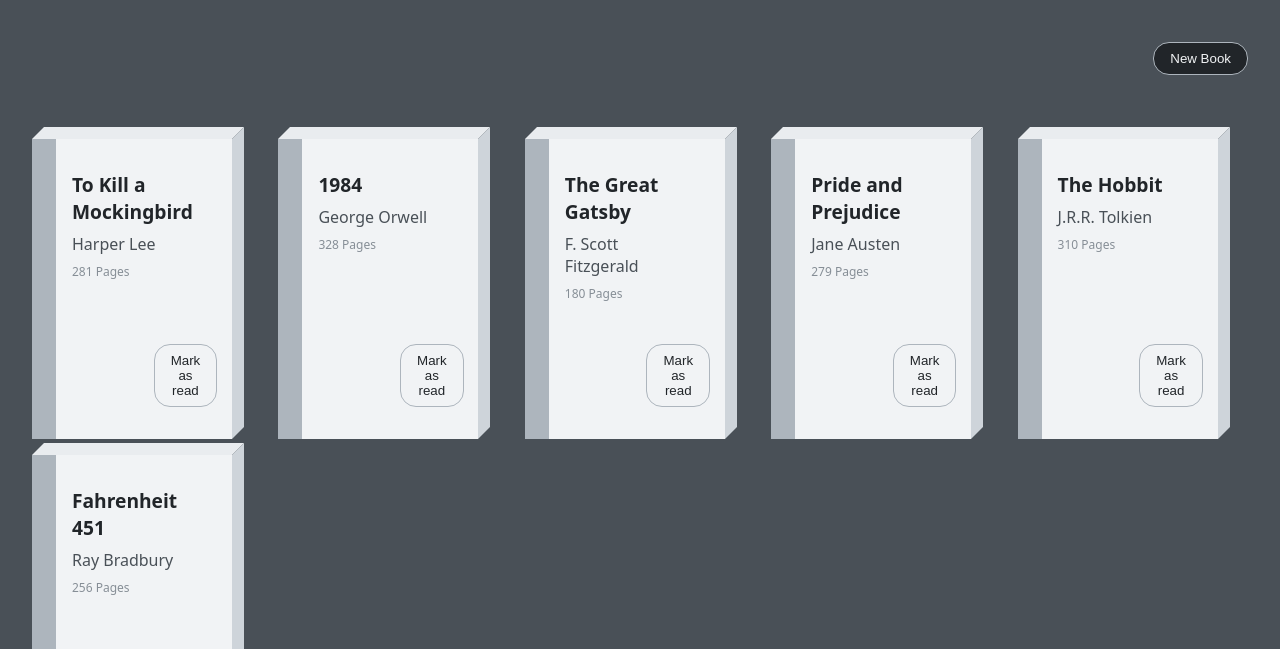
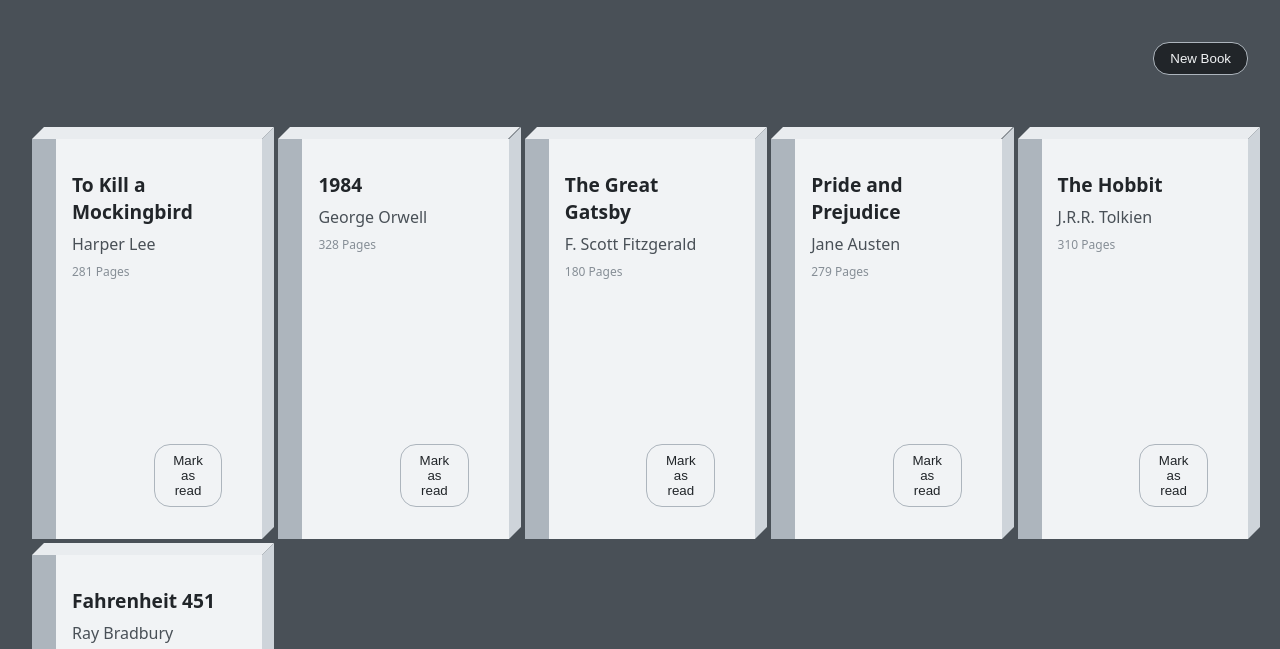
Before and after one commit to xnaavii/the-odin-project--library, a plain HTML site: page index.html in a window 1280 px wide. Shown: the part 97-746 px from the top of the page. Drawn offline with Linux system fonts and the light colour scheme.

```diff
--- a/script.js
+++ b/script.js
@@ -86,6 +86,7 @@
 
     if (removeBookBtn) {
       myLibrary.removeBook(id);
+      renderBooks();
     }
 
     if (markAsReadBtn) {
--- a/style.css
+++ b/style.css
@@ -88,8 +88,8 @@
   flex-direction: column;
   justify-content: space-between;
   width: 100%;
-  max-width: 200px;
-  min-height: 300px;
+  max-width: 300px;
+  min-height: 400px;
   padding: 2rem 2.5rem;
   transition: ease-out 100ms;
 
```
